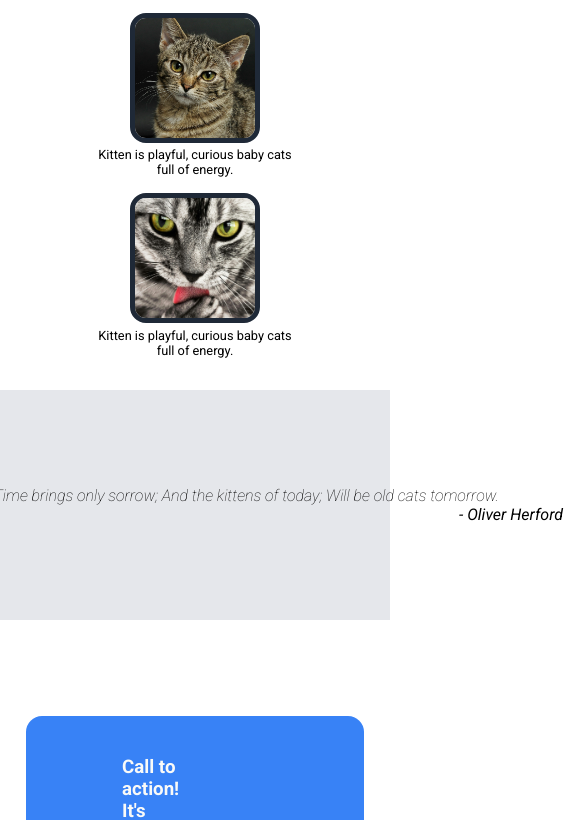
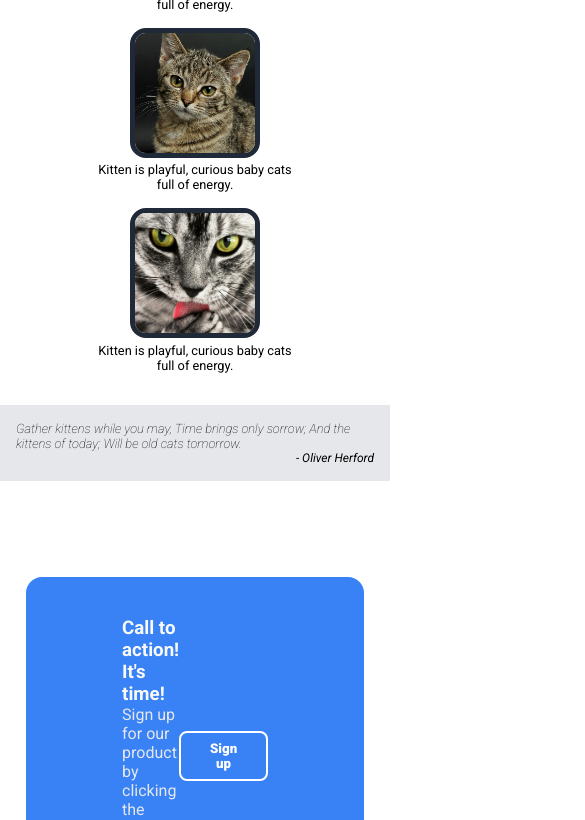
Before and after one commit to Shifardd/landing-page, a plain HTML site: page index.html in a window 390 px wide. Shown: the part 839-1659 px from the top of the page, 585 px wide, since content can reach past the window. Drawn offline with Linux system fonts and the light colour scheme.

Commit message:
Update content3 and add media queries in this section

```diff
--- a/assets/style/style.css
+++ b/assets/style/style.css
@@ -134,17 +134,16 @@ main .content2 p {
   text-align: center;
 }
 
-main .content3 {
+main .content3 .quotes{
   background-color: var(--secondary);
   display: flex;
   flex-direction: column;
   justify-content: center;
-  align-items: center;
-  padding: 6rem;
+  padding: 6rem 20rem;
 }
 
+
 main .content3 p {
-  width: 800px;
   font-size: 2.25rem;
   font-style: italic;
   font-weight: lighter;
@@ -153,7 +152,6 @@ main .content3 p {
 main .content3 cite {
   display: flex;
   justify-content: right;
-  padding-right: 2rem;
 }
 
 main .content4 {
@@ -236,10 +234,10 @@ footer {
     margin: 0;
   }
 
-
   main .content1 .left p {
     font-size: 0.8rem;
     text-align: center;
+    padding: 0 1rem;
   }
 
   main .content1 .right img {
@@ -255,11 +253,10 @@ footer {
     margin-bottom: 1rem;
   }
 
-main .content2 p {
-  margin-top: 0.3rem;
-  font-size: 0.8rem;
-}
-
+  main .content2 p {
+    margin-top: 0.3rem;
+    font-size: 0.8rem;
+  }
 
   main .content2 .infos {
     display: flex;
@@ -279,7 +276,16 @@ main .content2 p {
     height: 130px;
   }
 
+  main .content3 .quotes{
+    padding: 1rem;
+  }
+
+
   main .content3 p {
-    font-size: 1rem;
+    font-size: 0.8rem;
+  }
+
+  main .content3 cite {
+    font-size: 0.75rem;
   }
 }
```
